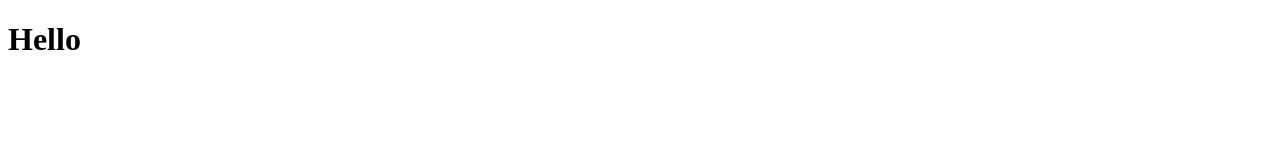
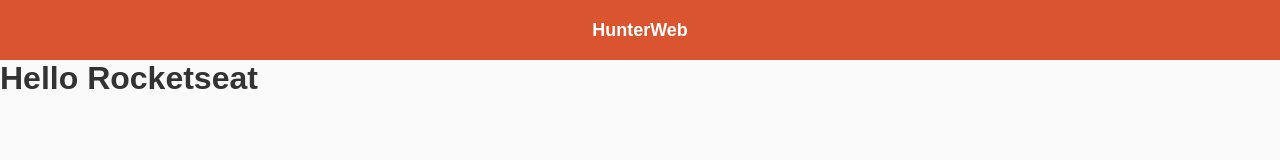
Before and after one commit to robertourias/react-pocs, a React app in the folder huntweb/: page / in a window 1280 px wide. Built offline with nearby package versions, Linux system fonts and the light colour scheme; no server answers.

Commit message:
HuntWeb: criando axios de produtos

```diff
--- a/huntweb/package.json
+++ b/huntweb/package.json
@@ -6,6 +6,7 @@
     "@testing-library/jest-dom": "^4.2.4",
     "@testing-library/react": "^9.3.2",
     "@testing-library/user-event": "^7.1.2",
+    "axios": "^0.20.0",
     "react": "^16.13.1",
     "react-dom": "^16.13.1",
     "react-scripts": "3.4.3"
--- a/huntweb/src/App.js
+++ b/huntweb/src/App.js
@@ -1,11 +1,14 @@
 import React from 'react';
 
-function App() {
-  return (
-    <div className="App">
-      <h1>Hello</h1>
-    </div>
-  );
-}
+import Header from './components/Header';
+import Main from './pages/main';
+
+import './styles.css';
+const App = () => (
+  <div className="App">
+    <Header />
+    <Main />
+  </div>
+);
 
 export default App;
--- /dev/null
+++ b/huntweb/src/components/Header/index.js
@@ -0,0 +1,9 @@
+import React from 'react';
+
+import './styles.css';
+
+const Header = () => (
+    <header id="main-header">HunterWeb</header>
+);
+
+export default Header;
--- /dev/null
+++ b/huntweb/src/components/Header/styles.css
@@ -0,0 +1,11 @@
+header#main-header {
+    width: 100%;
+    height: 60px;
+    background: #da552f;
+    font-size: 18px;
+    font-weight: bold;
+    color: #fff;
+    display: flex;
+    justify-content: center;
+    align-items: center;
+}
--- /dev/null
+++ b/huntweb/src/pages/main/index.js
@@ -0,0 +1,20 @@
+import React, { Component} from 'react';
+import api from "../../services/api";
+
+export default class Main extends Component {
+    componentDidMount() {
+        this.loadProducts();
+    }
+
+    loadProducts = async () => {
+        const response = await api.get('/products');
+
+
+    };
+
+    render() {
+        return (
+            <h1>Hello Rocketseat</h1>
+        );
+    }
+}
--- /dev/null
+++ b/huntweb/src/services/api.js
@@ -0,0 +1,5 @@
+import axios from 'axios';
+
+const api = axios.create({baseRUL: 'https://rocketseat-node.herokuapp.com/api'});
+
+export default api;
--- /dev/null
+++ b/huntweb/src/styles.css
@@ -0,0 +1,12 @@
+* {
+  margin: 0;
+  padding: 0;
+  outline: 0;
+  box-sizing: border-box;
+}
+
+body {
+    font-family: Arial, Helvetica, sans-serif;
+    background: #fafafa;
+    color: #333;
+}
```
Also changed, not shown: 1 other file.
